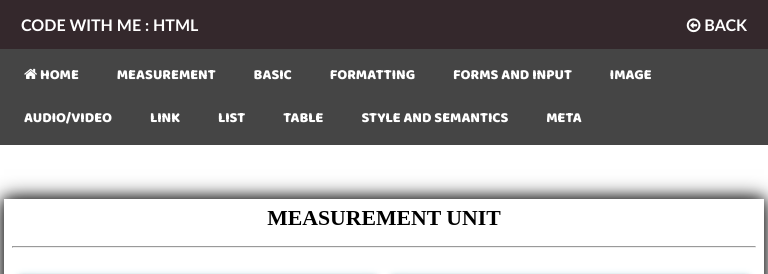
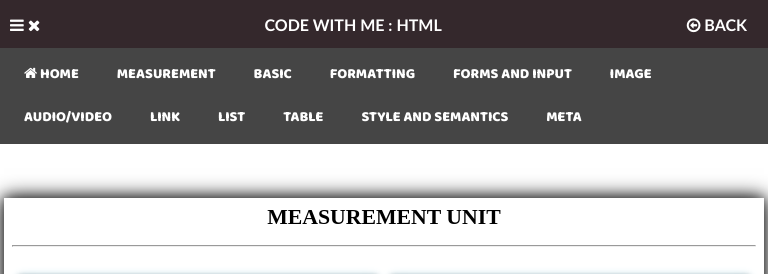
Before and after one commit to Prince188/codewithme.com, a plain HTML site: page html.html in a window 768 px wide. Shown: the top 274 px of the page. Drawn offline with Linux system fonts and the light colour scheme.

Commit message:
Update tablet.css

```diff
--- a/tablet.css
+++ b/tablet.css
@@ -6,7 +6,7 @@
 
     .nav {
         background-color: #34282c;
-        height: fit-content;
+        height: 48px;
         width: 100%;
         display: flex;
         text-align: center;
@@ -61,6 +61,16 @@
         flex-wrap: wrap;
     }
 
+/*=======================================================================================================================================================================
+                                                                    HAMBURGE AND CLOSE BUTTON
+=======================================================================================================================================================================*/
+
+.mobile-navbar-btn{
+    margin-left: 10px;
+    display: block;
+}
+
+
     .col1 {
         margin: 2% 1%;
         height: 500px;
@@ -95,4 +105,10 @@
         display: flex;
         flex-wrap: wrap;
     }
+
+    .bt{
+        display: none;
+    }
+
+
 }
```
